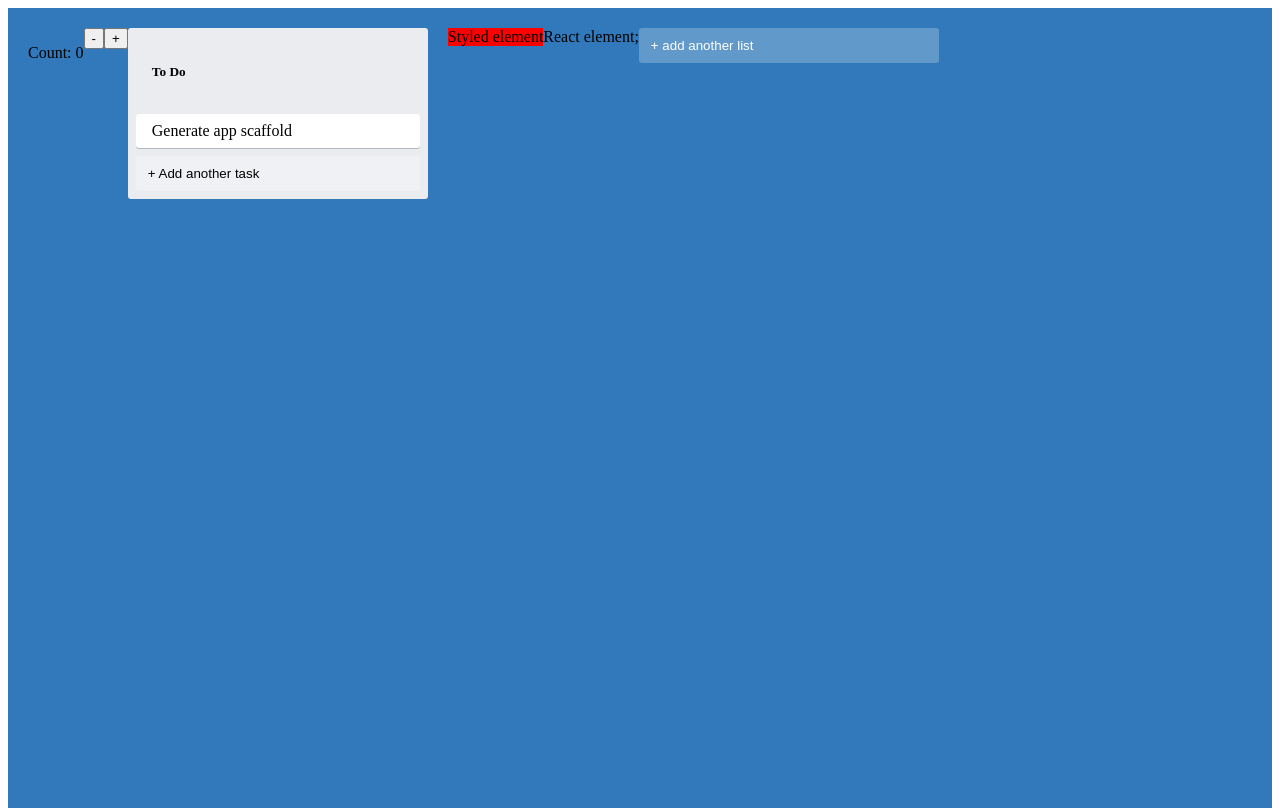
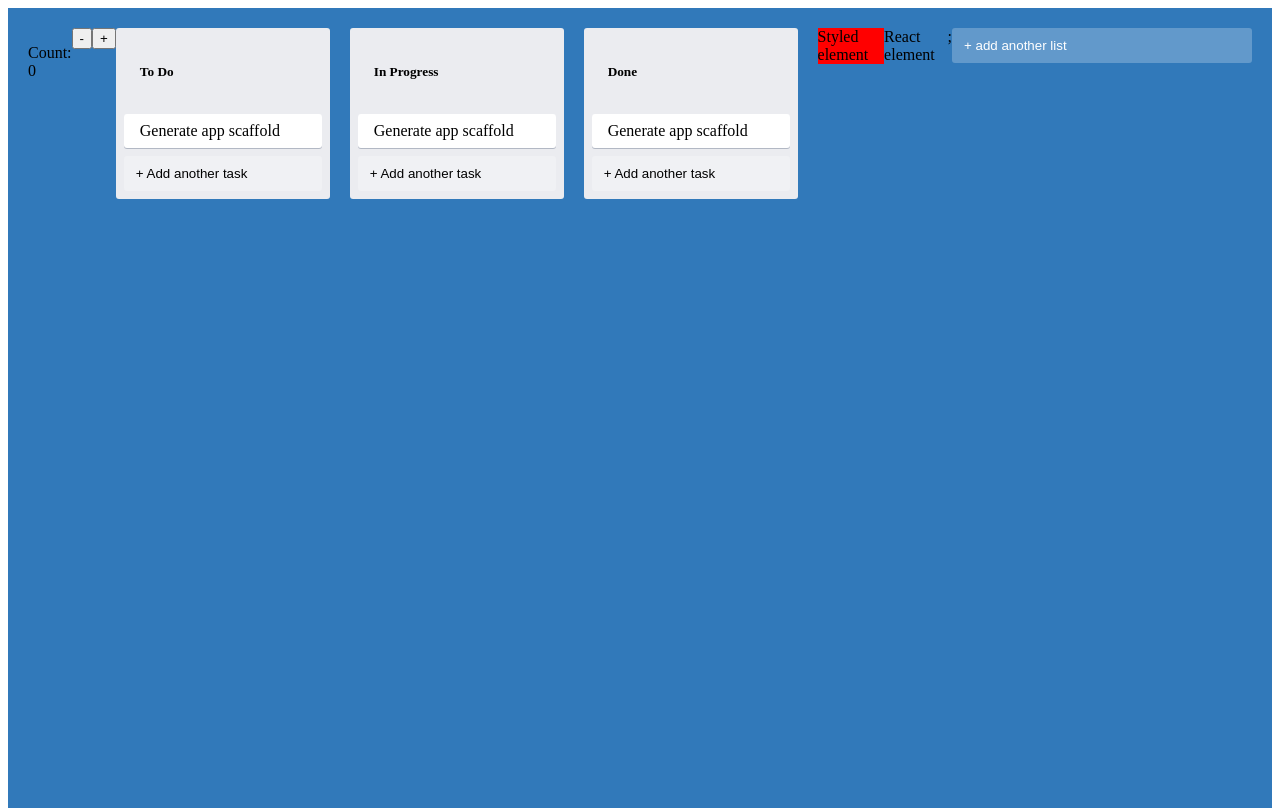
Before and after one commit to mostofakamalpassa/react-trello-typescript, a React (Create React App) app: page / in a window 1280 px wide. Built offline with nearby package versions, Linux system fonts and the light colour scheme.

Commit message:
react context provider

```diff
--- a/src/App.tsx
+++ b/src/App.tsx
@@ -8,8 +8,8 @@ import { Column } from "./components/Column";
 import { AddNewItem } from "./components/AddNewItem";
 import { Card } from "./components/Card";
 import { counterReducer } from "./utils/CounterReducer";
-import {Action} from './utils/CounterReducer';
-import {useAppState} from './components/AppStateContext'
+import { Action } from "./utils/CounterReducer";
+import { useAppState } from "./components/AppStateContext";
 
 export const App = () => {
   const buttons: React.CSSProperties = {
@@ -18,7 +18,7 @@ export const App = () => {
     border: "none",
     boxShadow: "none",
   };
-  const {lists} = useAppState();
+  const { lists } = useAppState();
 
   const [state, dispatch] = useReducer(counterReducer, { count: 0 });
   const increment = (): Action => ({ type: "increment" });
@@ -29,10 +29,18 @@ export const App = () => {
         <p>Count: {state.count}</p>
         <button onClick={() => dispatch(decrement())}>-</button>
         <button onClick={() => dispatch(increment())}>+</button>
-        <Column text="To Do"  id='33' >
+        {lists.map((list) => (
+          <Column text={list.text} id={list.id}>
+            <Card text="Generate app scaffold" />
+          </Column>
+        ))}
+        {/* <Column text="To Do"  id='33' >
           <Card text="Generate app scaffold"/>
         </Column>
 
+        <Column text="To Do"  id='33' >
+          <Card text="Generate app scaffold"/>
+        </Column> */}
         <div style={{ backgroundColor: "red" }}>Styled element</div>
         <div className="styled">React element</div>;
         {/* <Column><p>hello Bangaldesh</p></Column> */}
```
